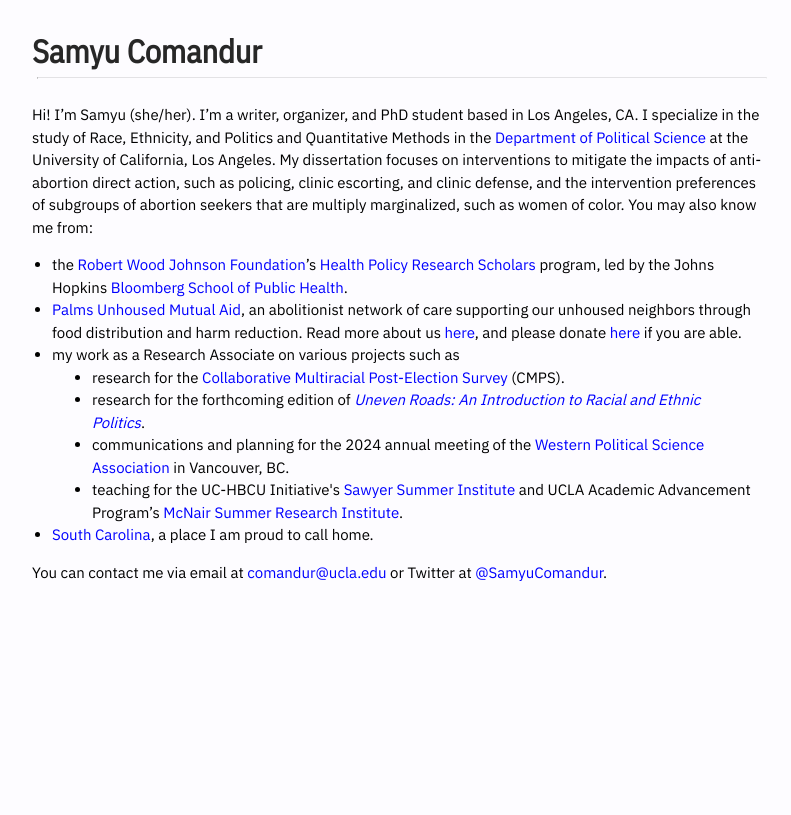
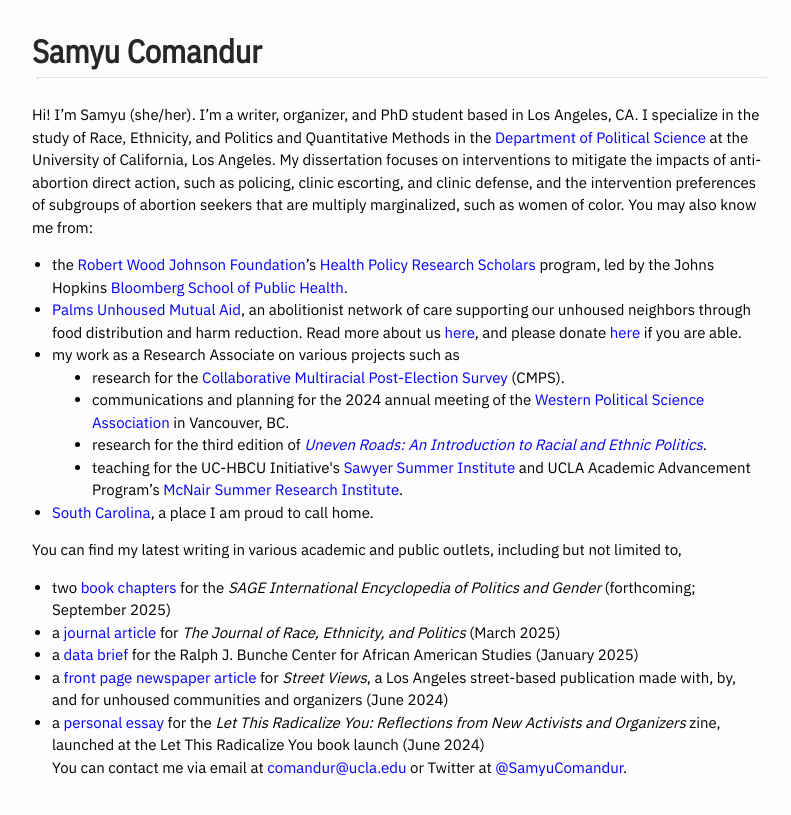
Before and after one commit to samyuc/samyuc.github.io, a Jekyll site: the page built from index.html, in a window 1280 px wide. Shown: the top 815 px of the page, without its empty margins (238-1029 px from the left). Built offline with Jekyll 4.4.1, drawn with Linux system fonts in a browser that asks for light colours.

Commit message:
Update index.html

```diff
--- a/index.html
+++ b/index.html
@@ -8,8 +8,17 @@
 <dt><li> <a href="https://palmsunhousedmutualaid.org/">Palms Unhoused Mutual Aid</a>, an abolitionist network of care supporting our unhoused neighbors through food distribution and harm reduction. Read more about us <a href="https://laist.com/news/how-to-la/these-volunteers-are-trying-to-fill-the-gaps-in-las-response-to-the-homelessness-crisis">here</a>, and please donate <a href="https://hcb.hackclub.com/donations/start/palms-unhoused-mutual-aid">here</a> if you are able.
 <dt><li>my work as a Research Associate on various projects such as
 <dd><li>research for the <a href="https://cmpsurvey.org/"> Collaborative Multiracial Post-Election Survey</a> (CMPS).</li></dd>
-<dd><li>research for the forthcoming edition of  <a href="https://us.sagepub.com/en-us/nam/uneven-roads/book275174"> <i>Uneven Roads: An Introduction to Racial and Ethnic Politics</i></a>.</li></dd>
 <dd><li>communications and planning for the 2024 annual meeting of the <a href="https://wpsanet.org/meeting/">Western Political Science Association</a> in Vancouver, BC.</li></dd>
+<dd><li>research for the third edition of  <a href="https://us.sagepub.com/en-us/nam/uneven-roads/book275174"> <i>Uneven Roads: An Introduction to Racial and Ethnic Politics</i></a>.</li></dd>
 <dd><li>teaching for the UC-HBCU Initiative's <a href="https://newsroom.ucla.edu/releases/ucla-howard-university-program-in-race-ethnicity-politics">Sawyer Summer Institute</a> and UCLA Academic Advancement Program’s <a href="https://www.aap.ucla.edu/programs/mcnair-research-scholars/"> McNair Summer Research Institute</a>.</li></dd>
 <dt><li><a href="https://www.britannica.com/place/South-Carolina">South Carolina</a>, a place I am proud to call home. </dd></dt></dl></li></ul>
+
+You can find my latest writing in various academic and public outlets, including but not limited to,
+<ul><dl><dt>
+<dt><li> two <a href="https://us.sagepub.com/en-us/nam/the-sage-international-encyclopedia-of-politics-and-gender/book286827">book chapters</a> for the <i>SAGE International Encyclopedia of Politics and Gender</i> (forthcoming; September 2025)</li>
+<dt><li> a <a href=https://www.cambridge.org/core/journals/journal-of-race-ethnicity-and-politics/article/views-on-men-behaving-badly-male-public-opinion-and-the-2021-capitol-insurrection/1BCD3FECB9540D7ACF8E542AA7DFB451">journal article</a> for <i>The Journal of Race, Ethnicity, and Politics</i> (March 2025)</li>
+<dt><li> a <a href=https://bunchecenter.ucla.edu/wp-content/uploads/sites/112/2025/02/LA_Wildfire_Altadena_Black_Community_Report.pdf">data brief</a> for the Ralph J. Bunche Center for African American Studies (January 2025)</li>
+<dt><li> a <a href=https://streetviewsla.com/street-views-second-edition.pdf">front page newspaper article</a> for <i>Street Views</i>, a Los Angeles street-based publication made with, by, and for unhoused communities and organizers (June 2024)</li>
+<dt><li> a <a href=https://streetviewsla.com/street-views-second-edition.pdf">personal essay</a> for the <i>Let This Radicalize You: Reflections from New Activists and Organizers</i> zine, launched at the Let This Radicalize You book launch (June 2024)</li>
+
 You can contact me via email at <a href="mailto:comandur@ucla.edu">comandur@ucla.edu</a> or Twitter at <a href="https://twitter.com/samyucomandur">@SamyuComandur</a>.
```
